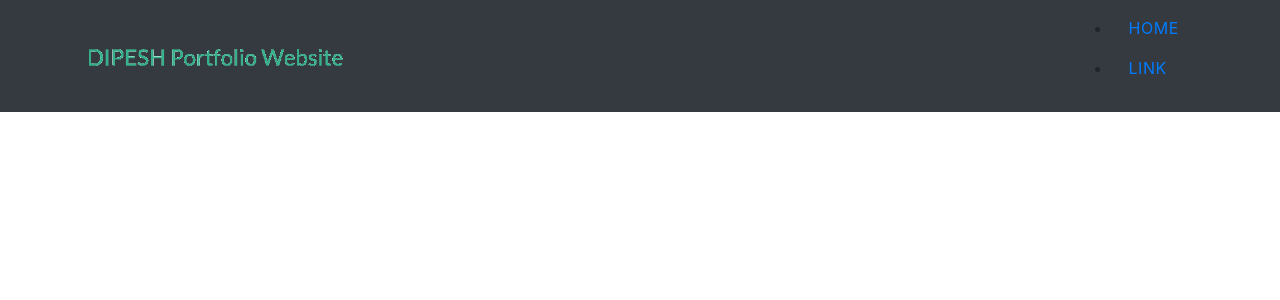
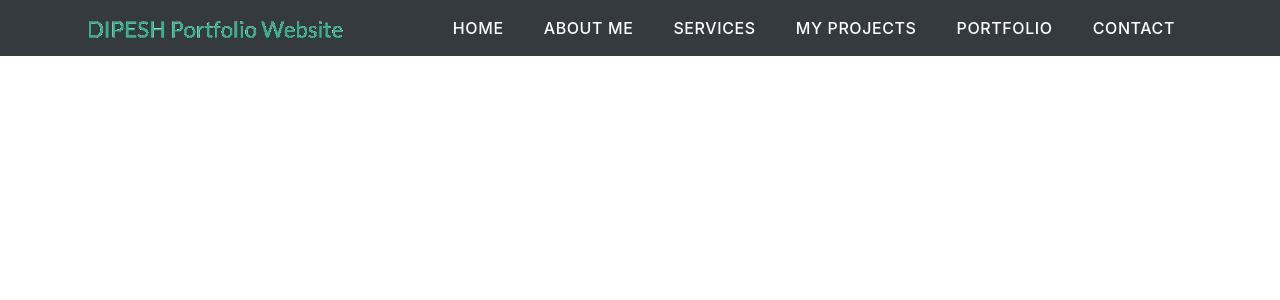
Before and after one commit to A00446529/portfolio-react, a React (Create React App) app: page / in a window 1280 px wide. Shown: the top 300 px of the page. Built offline with nearby package versions, Linux system fonts and the light colour scheme.

Commit message:
Started working on first block

```diff
--- a/src/App.css
+++ b/src/App.css
@@ -58,7 +58,7 @@ body{
 /* -------------MENU LINKS ------------- */
 
 nav a.nav-link{
-  /* font-weight: 5000; */
+  font-weight: 500;
   letter-spacing: 0.0375rem;
   cursor: pointer;
 }
@@ -69,4 +69,6 @@ nav ul li {
 
 .navbar-nav > li > a {
   color: var(--primary-white) !important;
+  margin-right: 0.75rem;
+  margin-left: 0.75rem;
 }
--- a/src/Components/Navbar.js
+++ b/src/Components/Navbar.js
@@ -3,7 +3,6 @@ import logo from "../Logo.png"
 const Navbar = () => {
     return (
         <nav className="navbar navbar-expand-lg navbar-light bg-dark">
-
 <div className="container">
   <a className="navbar-brand" href="#"><img className="logo" src={logo} alt="Portfolio Logo"/></a>
   <button className="navbar-toggler" type="button" data-toggle="collapse" data-target="#navbarSupportedContent" aria-controls="navbarSupportedContent" aria-expanded="false" aria-label="Toggle navigation">
@@ -11,12 +10,24 @@ const Navbar = () => {
   </button>
 
   <div className="collapse navbar-collapse" id="navbarSupportedContent">
-    <ul className="na vbar-nav ml-auto">
+    <ul className="navbar-nav ml-auto">
       <li className="nav-item active">
         <a className="nav-link" href="#">Home <span className="sr-only">(current)</span></a>
       </li>
       <li className="nav-item">
-        <a className="nav-link" href="#">Link</a>
+        <a className="nav-link" href="#">About Me</a>
+      </li>
+      <li className="nav-item">
+        <a className="nav-link" href="#">Services</a>
+      </li>
+      <li className="nav-item">
+        <a className="nav-link" href="#">My Projects</a>
+      </li>
+      <li className="nav-item">
+        <a className="nav-link" href="#">Portfolio</a>
+      </li>
+      <li className="nav-item">
+        <a className="nav-link" href="#">Contact</a>
       </li>
     </ul>
   </div>
```
